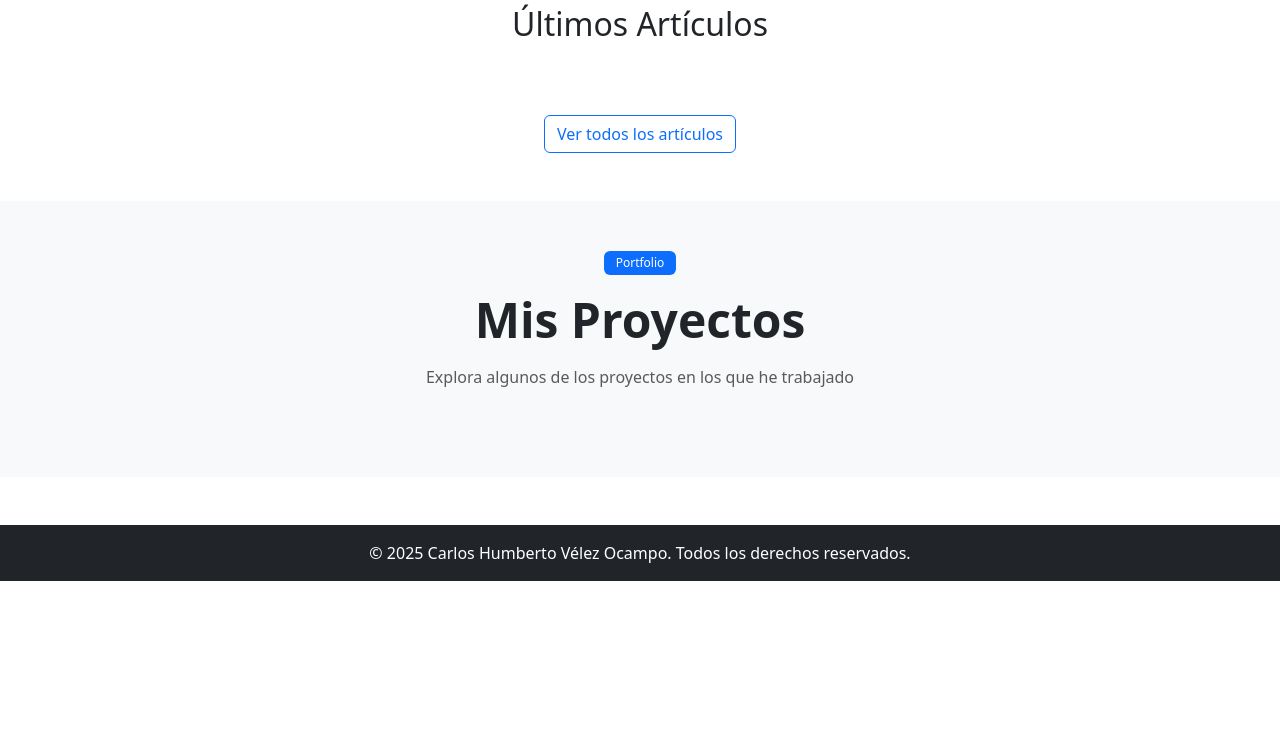
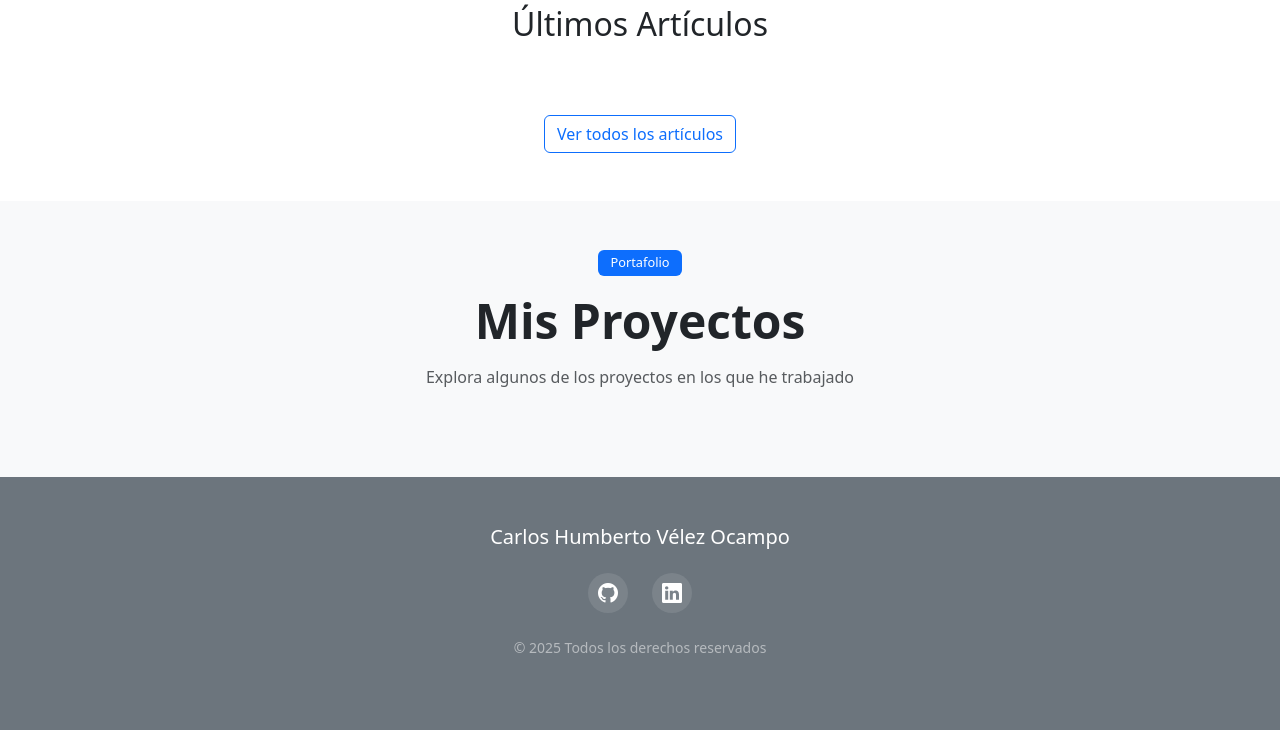
Before and after one commit to carloshvelez/sitio_personal, a Django app: page / in a window 1280 px wide. Shown: the part 843-1573 px from the top of the page. Before the commit the page ends 1424 px from the top, so only its background shows below. Run offline with Django 5.2, Linux system fonts and the light colour scheme; data that the repository does not hold is empty.

Commit message:
actualización footer

```diff
--- a/mi_sitio/models.py
+++ b/mi_sitio/models.py
@@ -67,6 +67,9 @@ class Project(models.Model):
     description = models.TextField()
     created_at = models.DateTimeField(auto_now_add=True)
     image_url = models.CharField(max_length=500, default="/static/mi_sitio/images/default_project.webp")
+    url = models.URLField(max_length=200, blank=True, null=True)
+    github_url = models.URLField(max_length=200, blank=True, null=True)
+    demo_url = models.URLField(max_length=200, blank=True, null=True)
     technologies = models.ManyToManyField(Technology, related_name='projects')
 
 
--- a/mi_sitio/static/mi_sitio/css/custom.css
+++ b/mi_sitio/static/mi_sitio/css/custom.css
@@ -33,3 +33,35 @@
     padding: 0.5em 1em;
     font-weight: 500;
 }
+
+/* Footer styling */
+.footer {
+    /*background: linear-gradient(to right, #2d3436, #2c3e50);*/
+    background: blue;
+}
+
+.social-icons {
+    display: flex;
+    justify-content: center;
+    gap: 1.5rem;
+}
+
+.social-link {
+    display: inline-flex;
+    align-items: center;
+    justify-content: center;
+    width: 40px;
+    height: 40px;
+    border-radius: 50%;
+    background: rgba(255, 255, 255, 0.1);
+    color: white;
+    font-size: 1.25rem;
+    transition: all 0.3s ease;
+}
+
+.social-link:hover {
+    background: var(--bs-primary);
+    color: white;
+    transform: translateY(-3px);
+    box-shadow: 0 5px 15px rgba(0, 0, 0, 0.3);
+}
--- a/mi_sitio/templates/components/footer.html
+++ b/mi_sitio/templates/components/footer.html
@@ -1,4 +1,18 @@
-<!-- footer.html -->
-<footer class="bg-dark text-white text-center py-3 mt-5">
-    <p class="mb-0">&copy; {% now "Y" %}  Carlos Humberto Vélez Ocampo. Todos los derechos reservados.</p>
+<footer class="footer bg-secondary py-5">
+    <div class="container">
+        <div class="row justify-content-center text-center mb-4">
+            <div class="col-lg-6">
+                <h5 class="text-white mb-4">Carlos Humberto Vélez Ocampo</h5>
+                <div class="social-icons mb-4">
+                    <a href="https://github.com/carloshvelez" class="social-link" target="_blank" rel="noopener noreferrer">
+                        <i class="bi bi-github"></i>
+                    </a>
+                    <a href="https://www.linkedin.com/in/carlos-humberto-v%C3%A9lez-ocampo-9541617a" class="social-link" target="_blank" rel="noopener noreferrer">
+                        <i class="bi bi-linkedin"></i>
+                    </a>
+                </div>
+                <p class="text-white-50 small mb-0">&copy; {% now "Y" %} Todos los derechos reservados</p>
+            </div>
+        </div>
+    </div>
 </footer>
--- a/mi_sitio/templates/components/proyectos2.html
+++ b/mi_sitio/templates/components/proyectos2.html
@@ -2,7 +2,7 @@
     <div class="container">
         <div class="row justify-content-center mb-5">
             <div class="col-lg-6 text-center">
-                <span class="badge bg-primary mb-3">Portfolio</span>
+                <span class="badge bg-primary mb-3">Portafolio</span>
                 <h2 class="display-5 fw-bold mb-3">Mis Proyectos</h2>
                 <p class="text-muted">Explora algunos de los proyectos en los que he trabajado</p>
             </div>
@@ -12,29 +12,38 @@
             <div class="col-md-6 col-lg-4">
                 <div class="card h-100 border-0 shadow-sm project-card">
                     {% if project.image_url %}
-                    <div class="position-relative">
-                        <img src="{{ project.image_url }}" class="card-img-top" alt="{{ project.title }}">
+                    <div class="position-relative project-image-container">
+                        <img src="{{ project.image_url }}"
+                             class="card-img-top project-image"
+                             alt="{{ project.title }}">
                         {% if project.technologies.all %}
                         <div class="position-absolute top-0 end-0 p-3">
                             {% for tech in project.technologies.all %}
-                            <span class="badge bg-primary me-1">{{ tech.name }}</span>
+                            <span class="badge bg-secondary me-1">{{ tech.name }}</span>
                             {% endfor %}
                         </div>
                         {% endif %}
                     </div>
                     {% endif %}
-                    <div class="card-body p-4">
-                        <h3 class="h5 fw-bold mb-3">{{ project.title }}</h3>
-                        <p class="text-muted mb-4">{{ project.description }}</p>
-                        <div class="d-flex gap-2">
+                    <div class="card-body p-4 d-flex flex-column">
+                        <div class="flex-grow-1">
+                            <h3 class="h5 fw-bold mb-3">{{ project.title }}</h3>
+                            <p class="text-muted mb-4">{{ project.description }}</p>
+                        </div>
+                        <div class="d-flex gap-2 mt-auto">
                             {% if project.url %}
-                            <a href="{{ project.url }}" class="btn btn-primary" target="_blank">
+                            <a href="{{ project.url }}" class="btn btn-secondary" target="_blank">
                                 Ver Proyecto <i class="bi bi-arrow-right ms-2"></i>
                             </a>
                             {% endif %}
                             {% if project.github_url %}
                             <a href="{{ project.github_url }}" class="btn btn-outline-dark" target="_blank">
-                                <i class="bi bi-github"></i>
+                                <i class="bi bi-github"></i> GitHub
+                            </a>
+                            {% endif %}
+                            {% if project.demo_url %}
+                            <a href="{{ project.demo_url }}" class="btn btn-outline-primary" target="_blank">
+                                <i class="bi bi-play-circle"></i> Demo
                             </a>
                             {% endif %}
                         </div>
@@ -44,4 +53,36 @@
             {% endfor %}
         </div>
     </div>
+
+    <style>
+        .project-card {
+            transition: transform 0.3s ease, box-shadow 0.3s ease;
+        }
+
+        .project-card:hover {
+            transform: translateY(-5px);
+            box-shadow: 0 8px 16px rgba(0, 0, 0, 0.1) !important;
+        }
+
+        .project-image-container {
+            height: 240px;
+            overflow: hidden;
+        }
+
+        .project-image {
+            width: 100%;
+            height: 100%;
+            object-fit: cover;
+            object-position: center;
+        }
+
+        .badge {
+            font-size: 0.8rem;
+            padding: 0.5em 1em;
+        }
+
+        .card-body {
+            min-height: 250px;
+        }
+    </style>
 </section>
--- a/mi_sitio/templates/layouts/base.html
+++ b/mi_sitio/templates/layouts/base.html
@@ -4,6 +4,8 @@
     <meta charset="UTF-8">
     <meta name="viewport" content="width=device-width, initial-scale=1.0">
     <link href="https://cdn.jsdelivr.net/npm/bootstrap@5.3.3/dist/css/bootstrap.min.css" rel="stylesheet" integrity="sha384-QWTKZyjpPEjISv5WaRU9OFeRpok6YctnYmDr5pNlyT2bRjXh0JMhjY6hW+ALEwIH" crossorigin="anonymous">
+    <link href="https://cdn.jsdelivr.net/npm/bootstrap-icons/font/bootstrap-icons.css" rel="stylesheet">
+
     {% load static %}
     <link rel="stylesheet" href="{% static 'mi_sitio/css/custom.css' %}">
     <title>{% block title %}Sitio Carlos Vélez{% endblock %}</title>
```
Also changed, not shown: mi_sitio/migrations/0006_project_demo_url_project_github_url_project_url.py (added), 2 other files.
